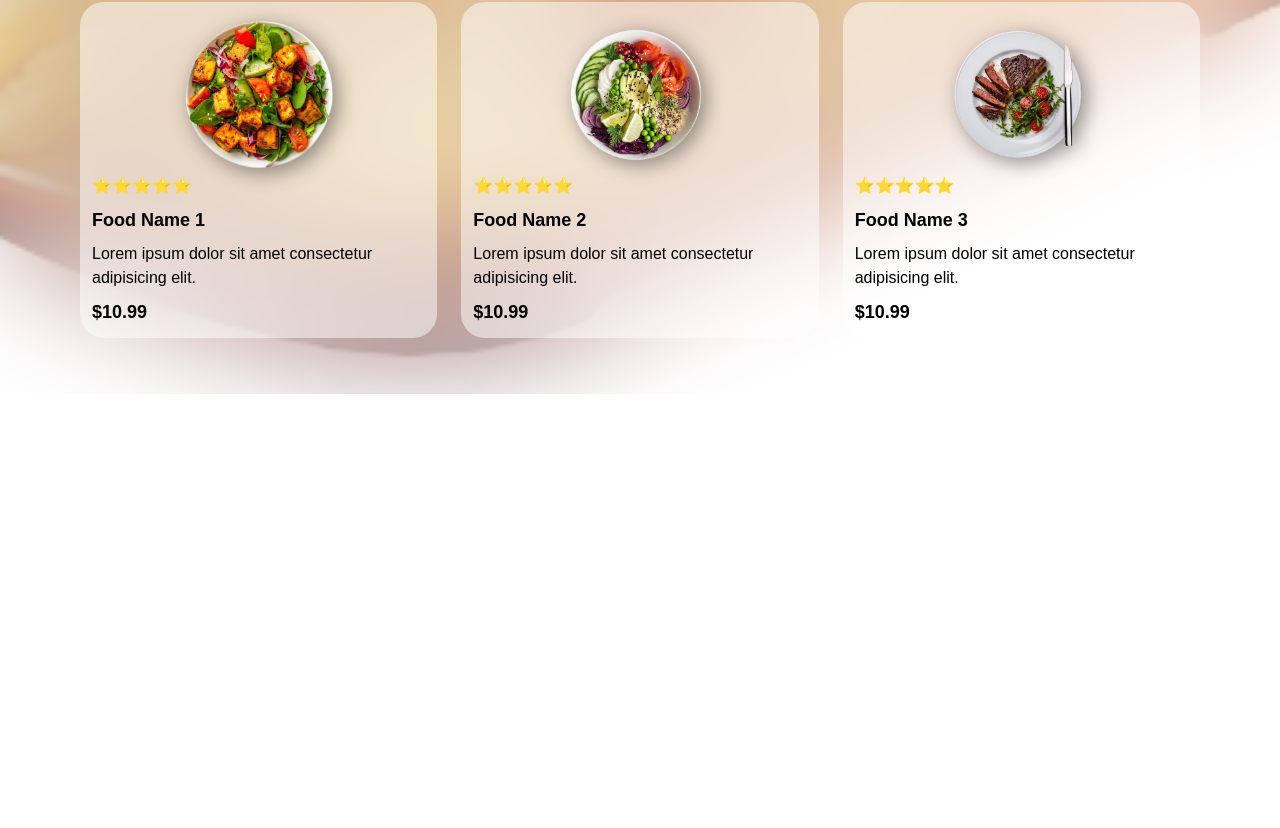
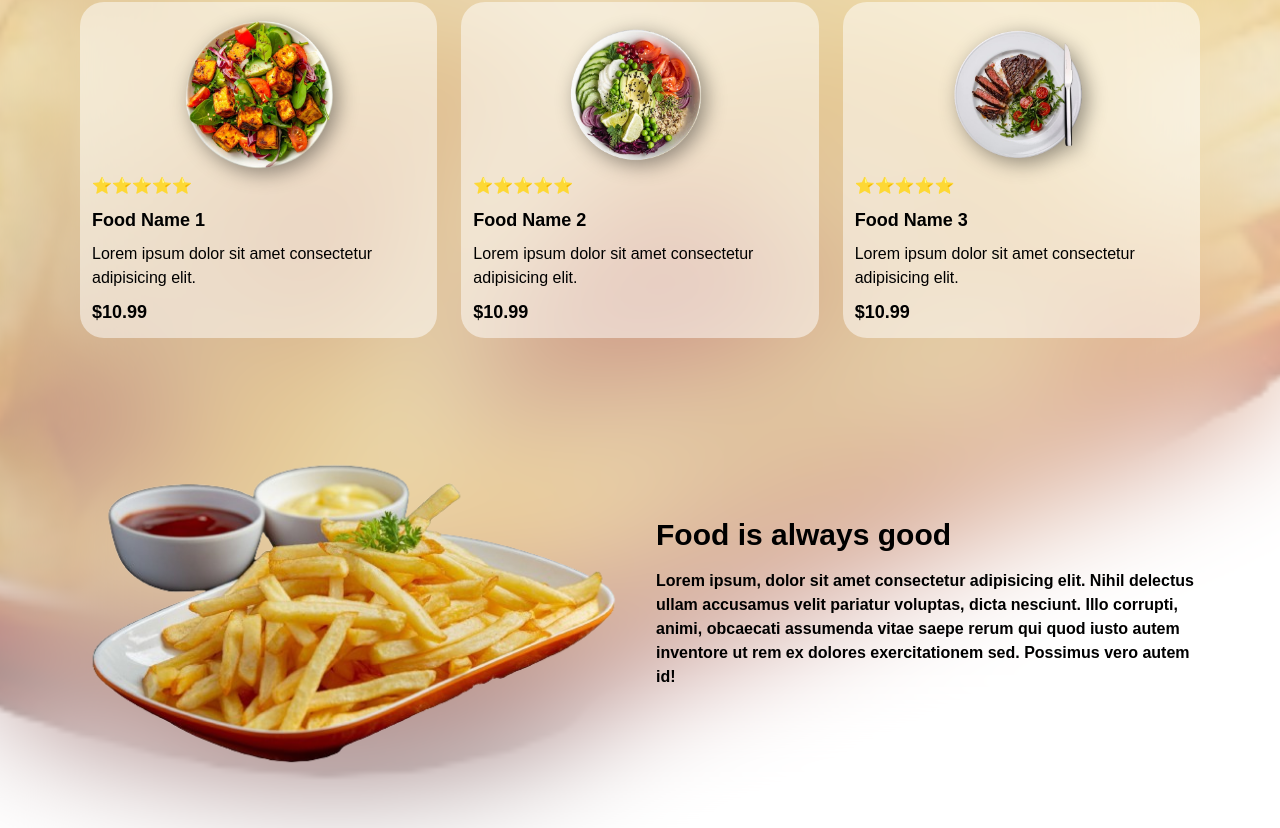
Before and after one commit to NaufalAssyafiqF/restaurant-website, a React (Vite) app: page / in a window 1280 px wide. Shown: the part 838-1666 px from the top of the page. Before the commit the page ends 1232 px from the top, so only its background shows below. Built offline with nearby package versions, Linux system fonts and the light colour scheme.

Commit message:
add banner section

```diff
--- a/src/App.jsx
+++ b/src/App.jsx
@@ -2,6 +2,7 @@ import Hero from "./components/Hero/Hero";
 import Navbar from "./components/Navbar/Navbar";
 import TopList from "./components/TopList/TopList";
 import BgImage from "./assets/2.png";
+import Banner from "./components/Banner/Banner";
 
 const bgStyle = {
   backgroundImage: `url(${BgImage})`,
@@ -17,6 +18,7 @@ function App() {
         <Navbar />
         <Hero />
         <TopList />
+        <Banner />
       </div>
     </div>
   );
--- /dev/null
+++ b/src/components/Banner/Banner.jsx
@@ -0,0 +1,23 @@
+import BannerImg from "../../assets/2.png";
+
+const Banner = () => {
+  return (
+    <>
+      <div className="container py-14">
+        <div className="grid grid-cols-1 md:grid-cols-2 gap-8">
+            {/* img section */}
+            <div className="flex justify-center items-center">
+                <img src={BannerImg} alt="" className=""/>
+            </div>
+            {/* text section */}
+            <div className="flex flex-col justify-center">
+                <h1 className="text-3xl font-semibold">Food is always good</h1>
+                <p className="py-4 font-semibold">Lorem ipsum, dolor sit amet consectetur adipisicing elit. Nihil delectus ullam accusamus velit pariatur voluptas, dicta nesciunt. Illo corrupti, animi, obcaecati assumenda vitae saepe rerum qui quod iusto autem inventore ut rem ex dolores exercitationem sed. Possimus vero autem id!</p>
+            </div>
+        </div>
+      </div>
+    </>
+  );
+};
+
+export default Banner;
--- a/src/components/TopList/TopList.jsx
+++ b/src/components/TopList/TopList.jsx
@@ -35,13 +35,13 @@ const TopList = () => {
         <p>Our Top List</p>
       </div>
       {/* card section */}
-      <div className="grid grid-cols-1 md:grid-cols-3 gap-6">
+      <div className="grid grid-cols-1 sm:grid-cols-2 md:grid-cols-3 gap-6">
         {FoodData.map((item, index) => (
           <div key={index} className="bg-white/50 p-3 rounded-3xl hover:scale-110 transition duration-300">
             <img
               src={item.image}
               alt=""
-              className="w-40 h-40 object-cover rounded-full mx-auto img-shadow"
+              className="w-60 sm:w-40 sm:h-40 object-cover rounded-full mx-auto img-shadow"
             />
             <div className="space-y-2">
               <p>{item.rating}</p>
```
